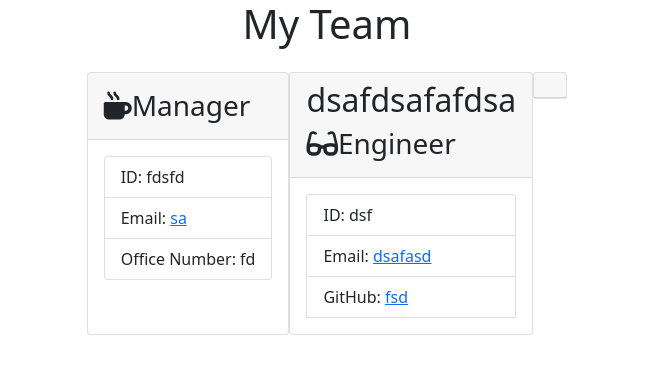
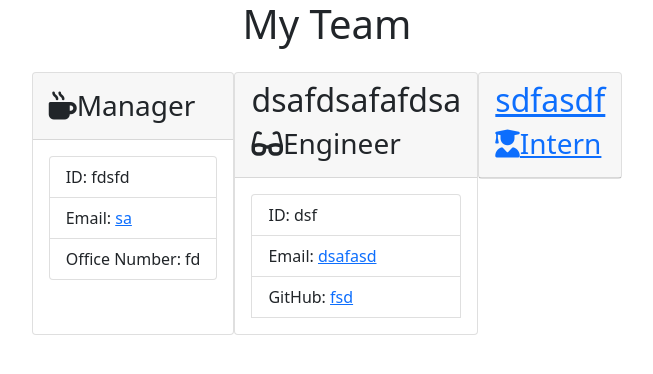
Before and after one commit to Hbrown16/Team-Profile-Generator, a website: page Out/output.html in a window 1280 px wide. Shown: the whole page, without its empty margins (313-966 px from the left). Drawn offline with nearby package versions, Linux system fonts and the light colour scheme.

Commit message:
int start

```diff
--- a/Out/output.html
+++ b/Out/output.html
@@ -50,8 +50,8 @@
 
         <div class = "card employee-card">
             <div class = "card-header">
-                <h2></h2>
-                <h3></h3>
+                <h2 class = "card-title">sdfasdf</h2>
+                <h3 class = "card-title"><i class = "fas fa-user-graduate mr-2"></i>Intern</h3>
             </div>
         </div>
 </body>
```
